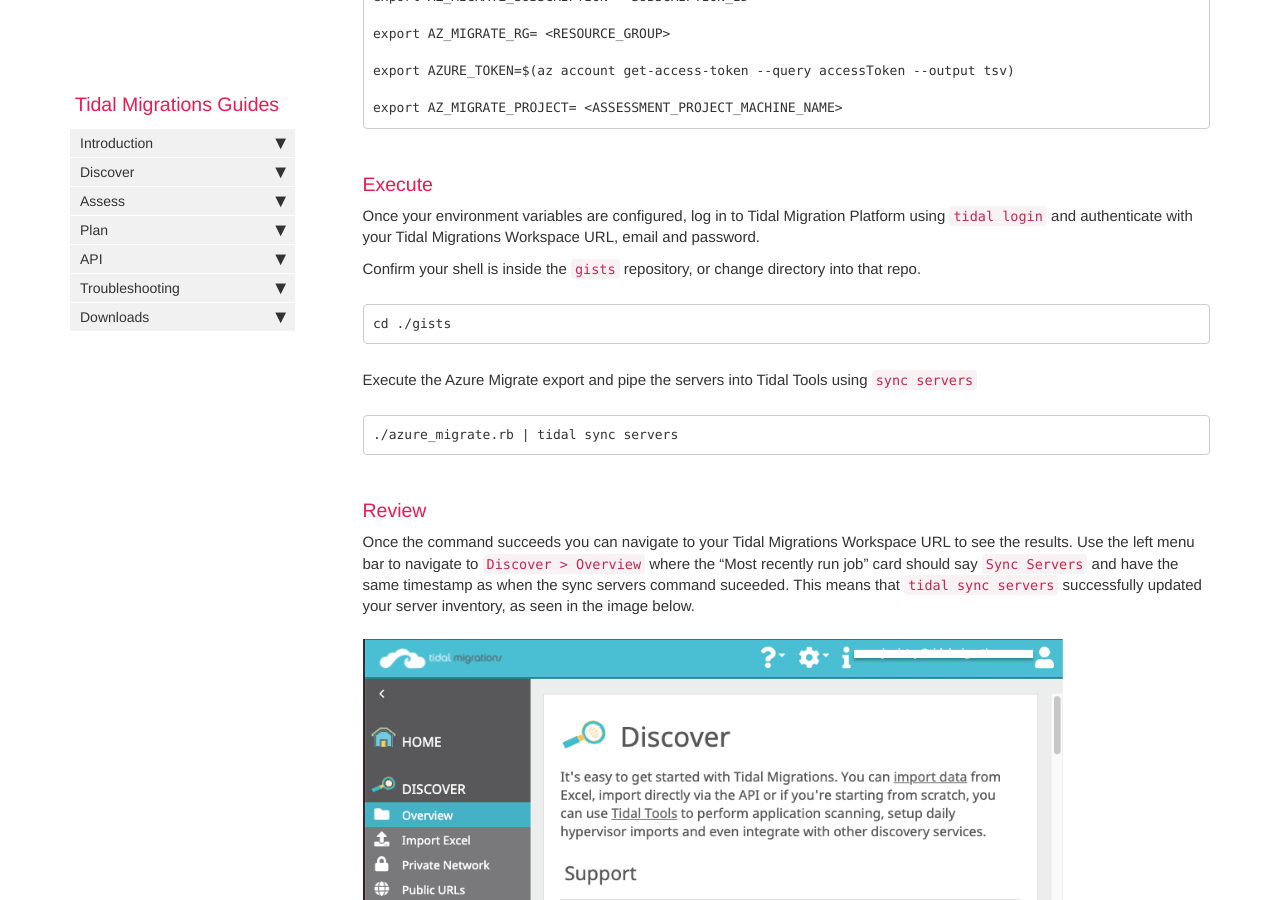
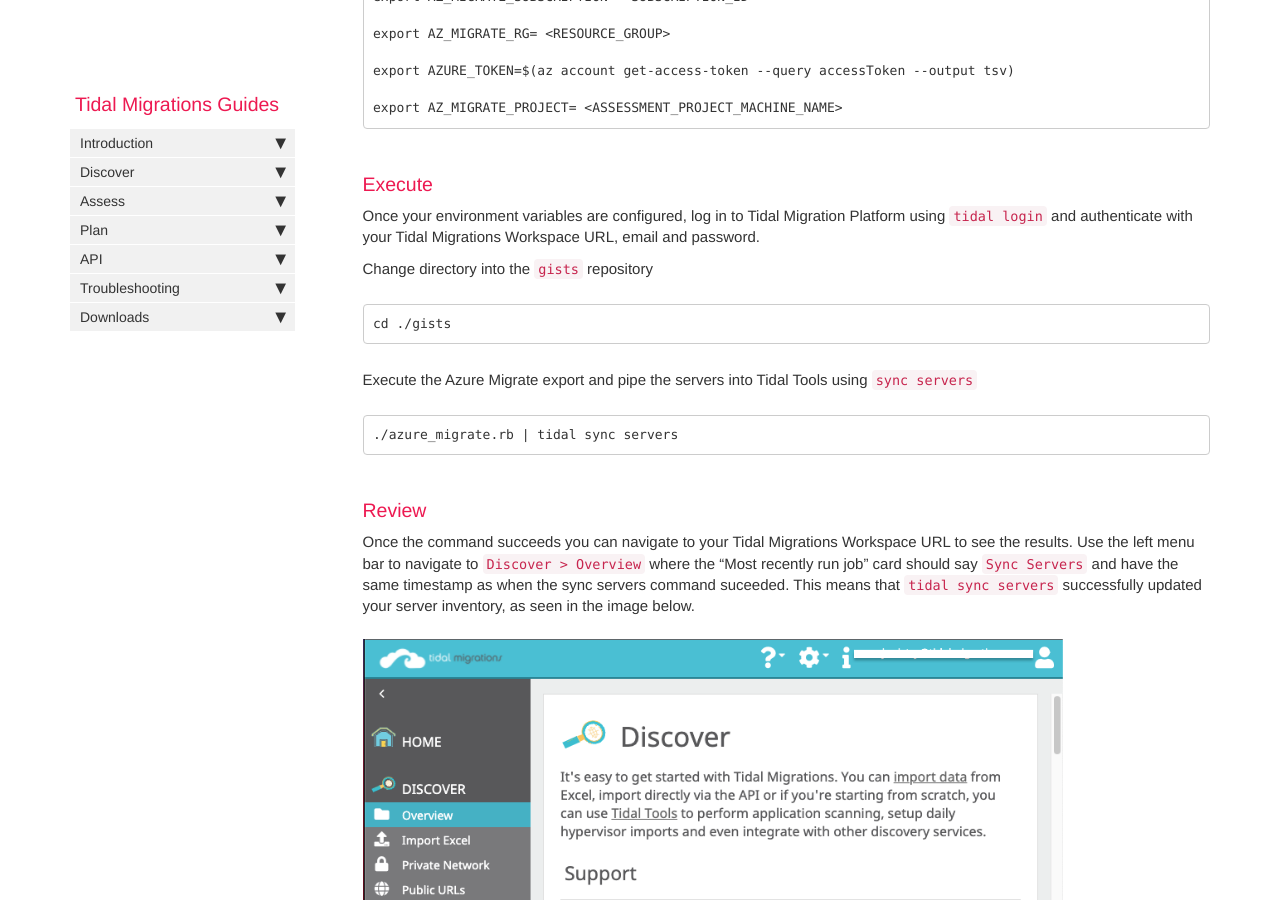
Before and after one commit to tidalmigrations/tidalmigrations.github.io, a Jekyll site: the page built from pages/user guides/integrating_with_azure_migrate.md, in a window 1280 px wide and 900 px high, scrolled down 1976 px. Built offline with Jekyll 4.4.1, drawn with Linux system fonts in a browser that asks for light colours; nearby versions of some CDN libraries; comment, search, counter and statistics services are not loaded.

Commit message:
Fix hint wording

````diff
--- a/pages/user guides/integrating_with_azure_migrate.md
+++ b/pages/user guides/integrating_with_azure_migrate.md
@@ -86,7 +86,7 @@ export AZ_MIGRATE_PROJECT= <ASSESSMENT_PROJECT_MACHINE_NAME>
 
 Once your environment variables are configured, log in to Tidal Migration Platform using `tidal login` and authenticate with your Tidal Migrations Workspace URL, email and password.
 
-Confirm your shell is inside the `gists` repository, or change directory into that repo.
+Change directory into the `gists` repository
 
 ```
 cd ./gists
````
